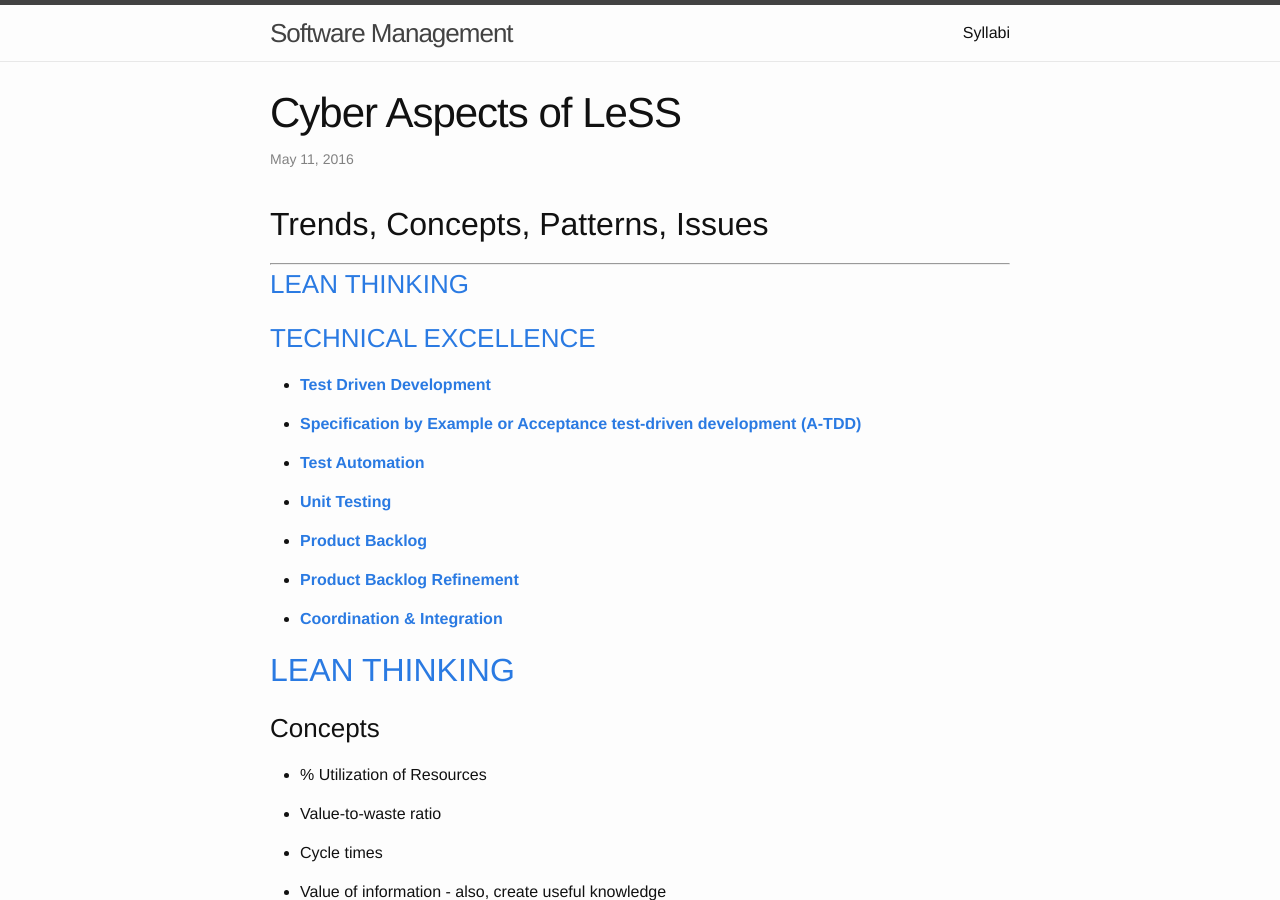
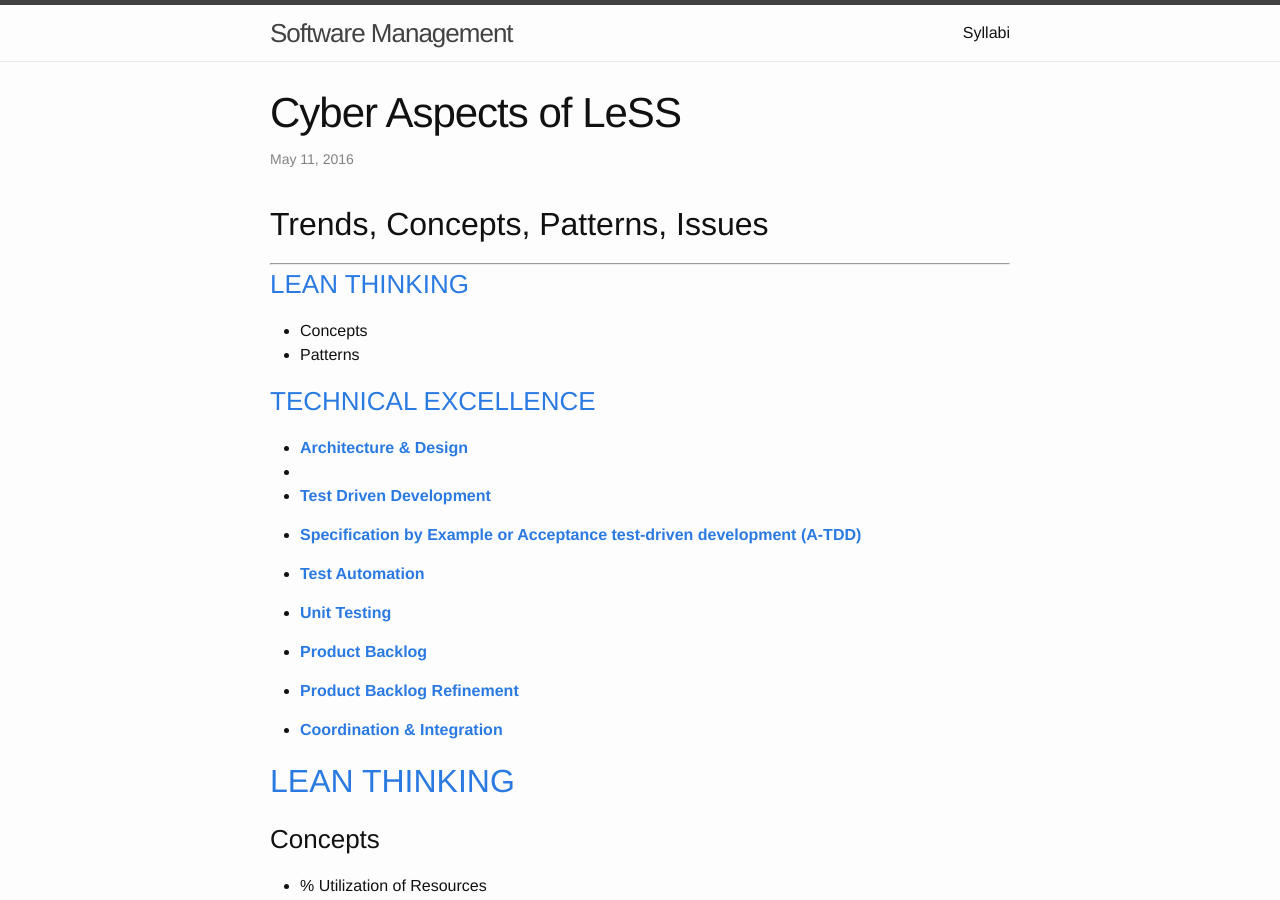
Before and after one commit to css566/css566.github.io, a Jekyll site: the page built from _posts/2016-05-11-Cyber_aspects_of_LeSS.md, in a window 1280 px wide and 900 px high. Built offline with Jekyll 4.4.1, drawn with Linux system fonts in a browser that asks for light colours; comment, search, counter and statistics services are not loaded.

Commit message:
Update 2016-05-11-Cyber_aspects_of_LeSS.md

```diff
--- a/_posts/2016-05-11-Cyber_aspects_of_LeSS.md
+++ b/_posts/2016-05-11-Cyber_aspects_of_LeSS.md
@@ -11,9 +11,13 @@
 
 
 ### [LEAN THINKING](#leanthinking)
+  * Concepts
+  * Patterns
 
 ### [TECHNICAL EXCELLENCE](#technicalexcellence)
 
+* [**Architecture & Design**](#architecture-design)
+*
 * [**Test Driven Development**](#tdd)
 
 * [**Specification by Example or Acceptance test-driven development (A-TDD)**](#byexample)
```
